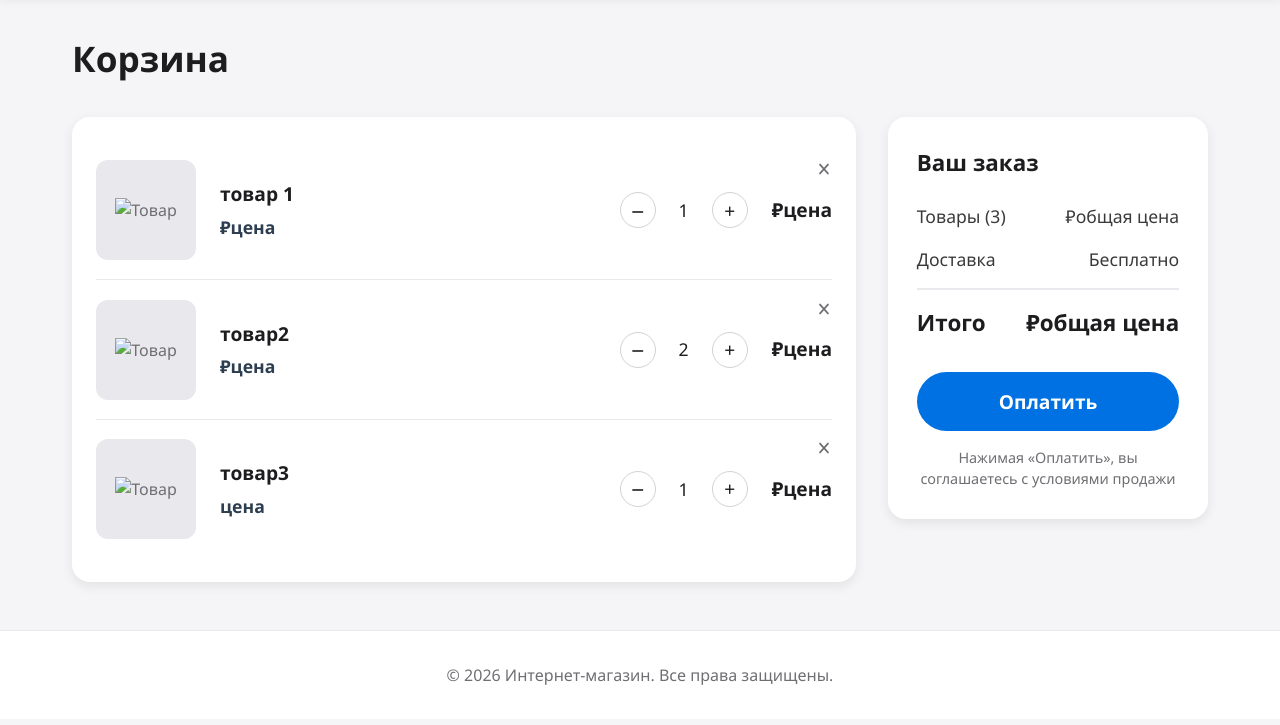
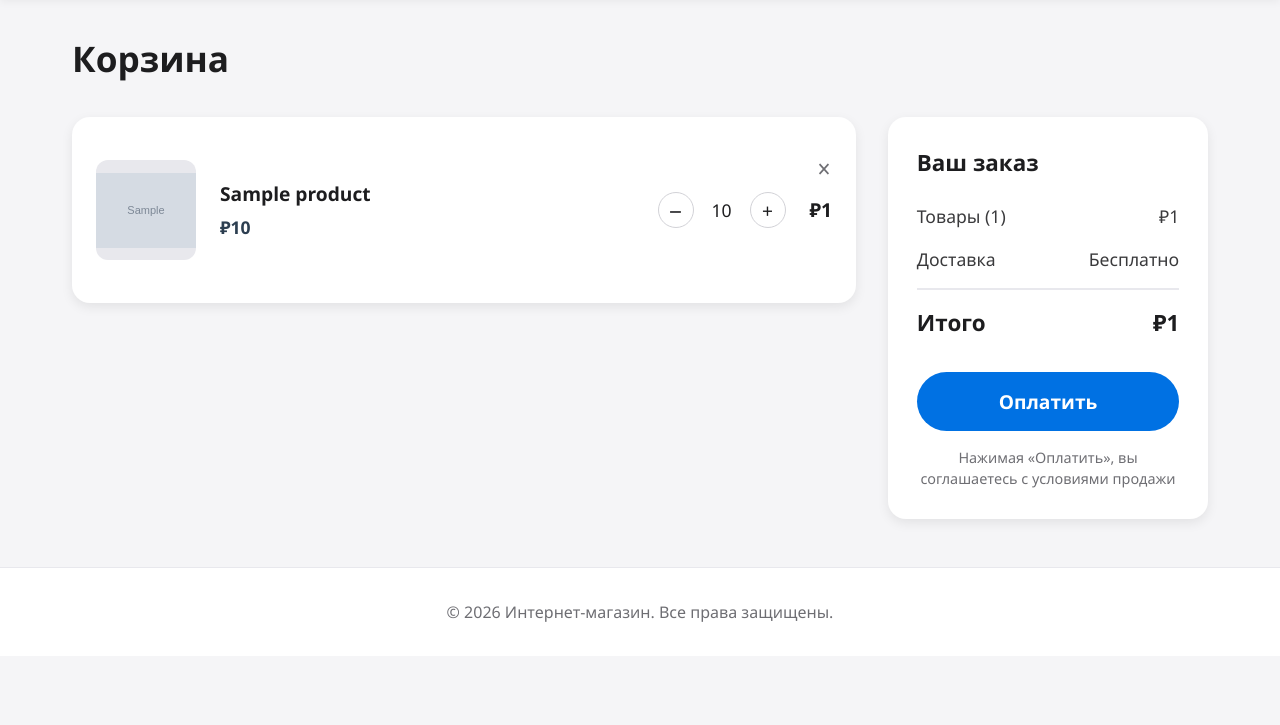
Before and after one commit to farfromsouls/online-store, a Django app: template django/shop/templates/bucket.html in a window 1280 px wide. Shown: the part 75-800 px from the top of the page. Run offline with Django 5.2, Linux system fonts and the light colour scheme; the template is opened without the code that fills it: most values are stand-ins (such as "Sample title", 1, 10 or a date in 2020); grey boxes marked "Sample" are stand-in pictures; some libraries are stand-ins or nearby versions.

Commit message:
Bucket view+template realization

```diff
--- a/django/shop/templates/bucket.html
+++ b/django/shop/templates/bucket.html
@@ -29,63 +29,31 @@
 
         <div class="bucket-container">
             <div class="cart-items">
+                {% for product in bucket_products %}
                 <div class="cart-item">
                     <div class="cart-item-image">
-                        <img src="https://via.placeholder.com/100" alt="Товар">
+                        <img src="{{ product.Image.url }}" alt="Товар">
                     </div>
                     <div class="cart-item-info">
-                        <a href="#" class="cart-item-name">товар 1</a>
-                        <div class="cart-item-price">₽цена</div>
+                        <a href="#" class="cart-item-name">{{ product.Name }}</a>
+                        <div class="cart-item-price">₽{{ product.Cost }}</div>
                     </div>
                     <div class="cart-item-quantity">
                         <button class="quantity-btn" aria-label="Уменьшить количество">−</button>
-                        <span class="quantity-value">1</span>
+                        <span class="quantity-value">{{ product.bucket_amount }}</span>
                         <button class="quantity-btn" aria-label="Увеличить количество">+</button>
                     </div>
-                    <div class="cart-item-total">₽цена</div>
+                    <div class="cart-item-total">₽{{ product.total_price }}</div>
                     <button class="cart-item-remove" aria-label="Удалить товар">✕</button>
                 </div>
-
-                <div class="cart-item">
-                    <div class="cart-item-image">
-                        <img src="https://via.placeholder.com/100" alt="Товар">
-                    </div>
-                    <div class="cart-item-info">
-                        <a href="#" class="cart-item-name">товар2</a>
-                        <div class="cart-item-price">₽цена</div>
-                    </div>
-                    <div class="cart-item-quantity">
-                        <button class="quantity-btn">−</button>
-                        <span class="quantity-value">2</span>
-                        <button class="quantity-btn">+</button>
-                    </div>
-                    <div class="cart-item-total">₽цена</div>
-                    <button class="cart-item-remove">✕</button>
-                </div>
-
-                <div class="cart-item">
-                    <div class="cart-item-image">
-                        <img src="https://via.placeholder.com/100" alt="Товар">
-                    </div>
-                    <div class="cart-item-info">
-                        <a href="#" class="cart-item-name">товар3</a>
-                        <div class="cart-item-price">цена</div>
-                    </div>
-                    <div class="cart-item-quantity">
-                        <button class="quantity-btn">−</button>
-                        <span class="quantity-value">1</span>
-                        <button class="quantity-btn">+</button>
-                    </div>
-                    <div class="cart-item-total">₽цена</div>
-                    <button class="cart-item-remove">✕</button>
-                </div>
+                {% endfor %}
             </div>
 
             <div class="cart-summary">
                 <h3 style="font-size: 1.4rem; margin-bottom: 1.5rem; color: #1d1d1f;">Ваш заказ</h3>
                 <div class="summary-row">
-                    <span>Товары (3)</span>
-                    <span>₽общая цена</span>
+                    <span>Товары ({{ bucket_products|length }})</span>
+                    <span>₽{{ total_cost }}</span>
                 </div>
                 <div class="summary-row">
                     <span>Доставка</span>
@@ -93,7 +61,7 @@
                 </div>
                 <div class="summary-row total">
                     <span>Итого</span>
-                    <span>₽общая цена</span>
+                    <span>₽{{ total_cost }}</span>
                 </div>
                 <button class="btn-checkout">Оплатить</button>
                 <p style="font-size: 0.9rem; color: #6e6e73; margin-top: 1rem; text-align: center;">
```
Also changed, not shown: django/shop/views.py (+21 -1 lines).
